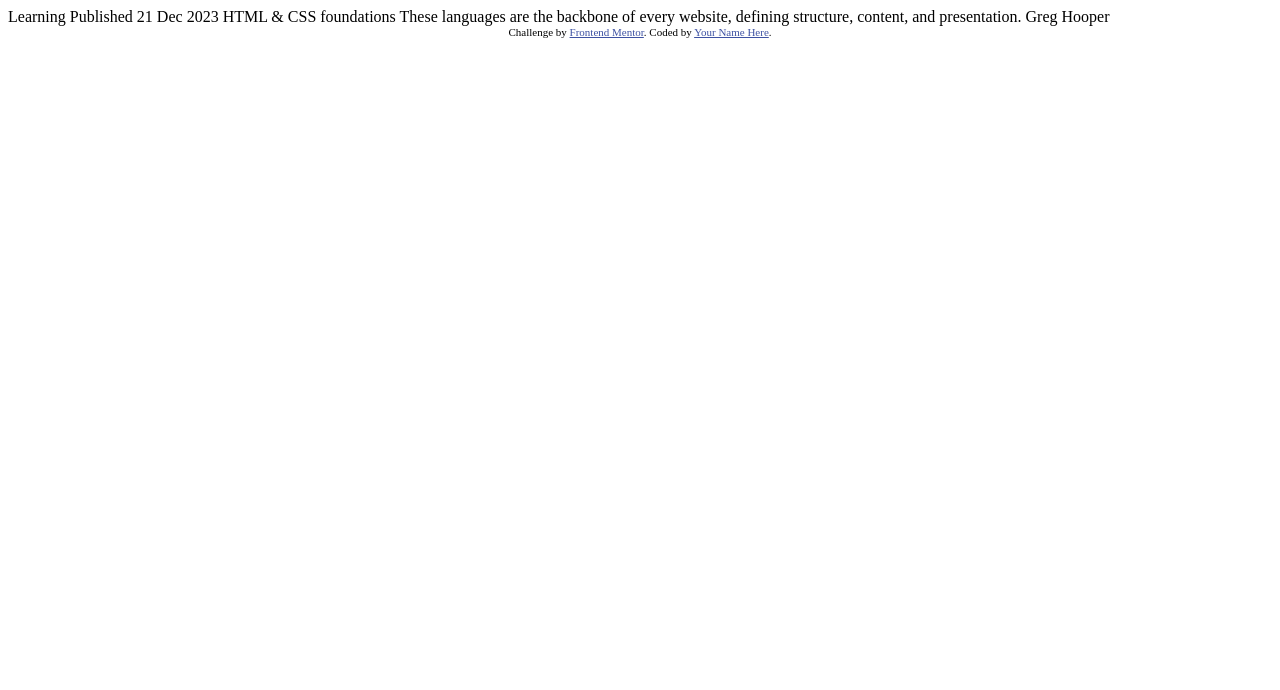
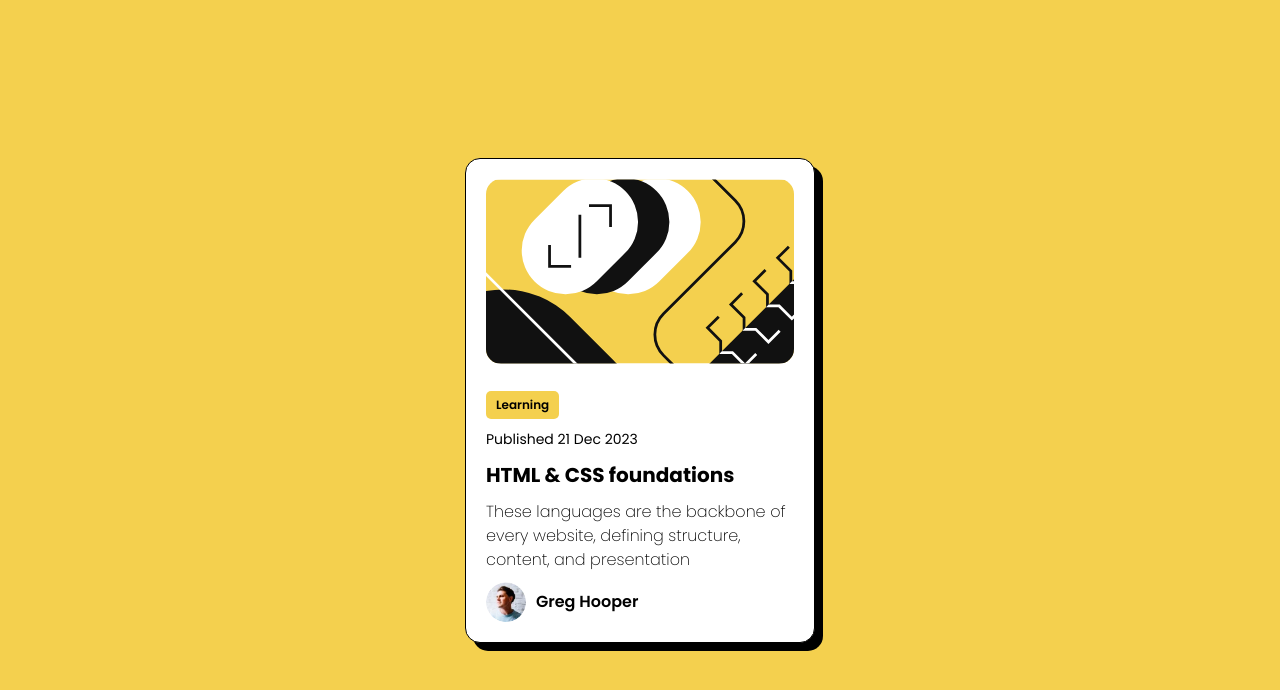
Before and after one commit to Teke111/Blog-Preview-, a plain HTML site: page index.html in a window 1280 px wide. Drawn offline with Linux system fonts and the light colour scheme.

Commit message:
made final changes

```diff
--- a/index.html
+++ b/index.html
@@ -1,34 +1,46 @@
 <!DOCTYPE html>
 <html lang="en">
-<head>
-  <meta charset="UTF-8">
-  <meta name="viewport" content="width=device-width, initial-scale=1.0"> <!-- displays site properly based on user's device -->
+  <head>
+    <meta charset="UTF-8" />
+    <meta name="viewport" content="width=device-width, initial-scale=1.0" />
+    <!-- displays site properly based on user's device -->
 
-  <link rel="icon" type="image/png" sizes="32x32" href="./assets/images/favicon-32x32.png">
+    <link
+      rel="icon"
+      type="image/png"
+      sizes="32x32"
+      href="./assets/images/favicon-32x32.png"
+    />
 
-  <title>Frontend Mentor | Blog preview card</title>
+    <link rel="stylesheet" href="style.css" />
 
-  <!-- Feel free to remove these styles or customise in your own stylesheet 👍 -->
-  <style>
-    .attribution { font-size: 11px; text-align: center; }
-    .attribution a { color: hsl(228, 45%, 44%); }
-  </style>
-</head>
-<body>
+    <title>Frontend Mentor | Blog preview card</title>
+  </head>
+  <body>
+    <div class="container">
+      <div class="card">
+        <div class="card-img">
+          <img src="assets/images/illustration-article.svg" alt="" />
+        </div>
 
-  Learning
+        <div class="card_body">
+          <span class="tag tag-tech">Learning</span>
 
-  Published 21 Dec 2023
+          <p class="date">Published 21 Dec 2023</p>
 
-  HTML & CSS foundations
+          <p class="title">HTML & CSS foundations</p>
 
-  These languages are the backbone of every website, defining structure, content, and presentation.
+          <p class="text">
+            These languages are the backbone of every website, defining
+            structure, content, and presentation
+          </p>
 
-  Greg Hooper
-
-  <div class="attribution">
-    Challenge by <a href="https://www.frontendmentor.io?ref=challenge" target="_blank">Frontend Mentor</a>.
-    Coded by <a href="#">Your Name Here</a>.
-  </div>
-</body>
+          <div class="user">
+            <img src="assets/images/image-avatar.webp" alt="" />
+            <p class="user-info">Greg Hooper</p>
+          </div>
+        </div>
+      </div>
+    </div>
+  </body>
 </html>
--- /dev/null
+++ b/style.css
@@ -0,0 +1,127 @@
+@import url("https://fonts.googleapis.com/css2?family=Figtree:ital,wght@0,300..900;1,300..900&family=Outfit:wght@100..900&family=Poppins:wght@100;200;300;400;500;600;700;800;900&display=swap");
+
+* {
+  box-sizing: border-box;
+  margin: 0;
+  padding: 0;
+}
+
+body {
+  background-color: hsl(47, 88%, 63%);
+  display: flex;
+  justify-content: center;
+  align-items: center;
+  height: 100vh; /* Full viewport height */
+  font-family: "Poppins", sans-serif;
+}
+
+.container {
+  display: flex;
+  /* background-color: red; */
+  width: 1040px;
+  justify-content: space-evenly;
+  flex-wrap: wrap;
+}
+
+.card {
+  margin: 10px;
+  border-radius: 15px;
+  width: 350px;
+  background-color: white;
+  border: 1px solid black;
+  padding: 20px 20px 0 20px;
+  box-shadow: 8px 8px 0px 0px #000; /* Offset shadow, no blur, solid black */
+}
+
+.card-img img {
+  width: 100%;
+  height: 185px;
+  object-fit: cover;
+  border-radius: 15px;
+}
+
+.card_body {
+  display: flex;
+  flex-direction: column;
+  justify-content: center;
+  align-items: flex-start;
+  /* min-height: 250px; */
+  margin: 10px 0 10px 0;
+}
+
+.user {
+  display: flex;
+  align-items: center;
+  padding: 10px 0;
+}
+
+.user img {
+  width: 40px;
+  height: 40px;
+  border-radius: 50%;
+  margin-right: 10px;
+}
+
+.tag {
+  display: inline-block;
+  background-color: hsl(47, 88%, 63%);
+  color: black;
+  border-radius: 5px;
+  padding: 5px 10px;
+  font-weight: 600;
+  margin: 10px 0 10px 0;
+  font-size: 12px;
+}
+
+.date {
+  font-size: 14px;
+  margin-bottom: 10px;
+}
+
+.title {
+  font-size: 20px;
+  font-weight: bold;
+  margin-bottom: 10px;
+}
+
+.text {
+  font-size: 16px;
+  line-height: 1.5;
+  font-weight: 200;
+}
+
+.user-info {
+  font-weight: 600;
+}
+
+@media (max-width: 375px) {
+  .tag {
+    padding: 5px 10px;
+    font-weight: 600;
+    font-size: 10px;
+  }
+
+  .date {
+    font-size: 12px;
+  }
+
+  .title {
+    font-size: 17px;
+    font-weight: bold;
+    margin-bottom: 10px;
+  }
+
+  .text {
+    font-size: 11px;
+    line-height: 1.5;
+    font-weight: 300;
+  }
+
+  .user-info {
+    font-size: 12px;
+  }
+
+  .card {
+    width: 300px;
+  }
+}
```
